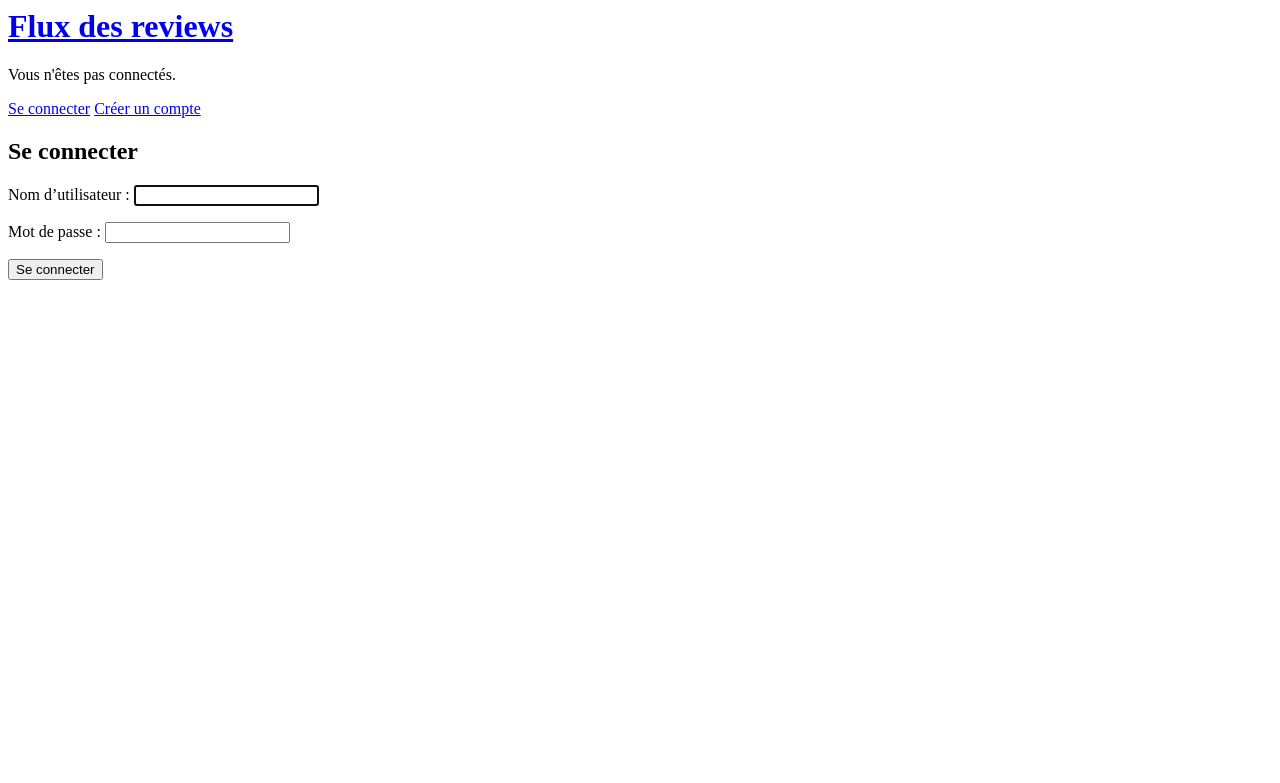
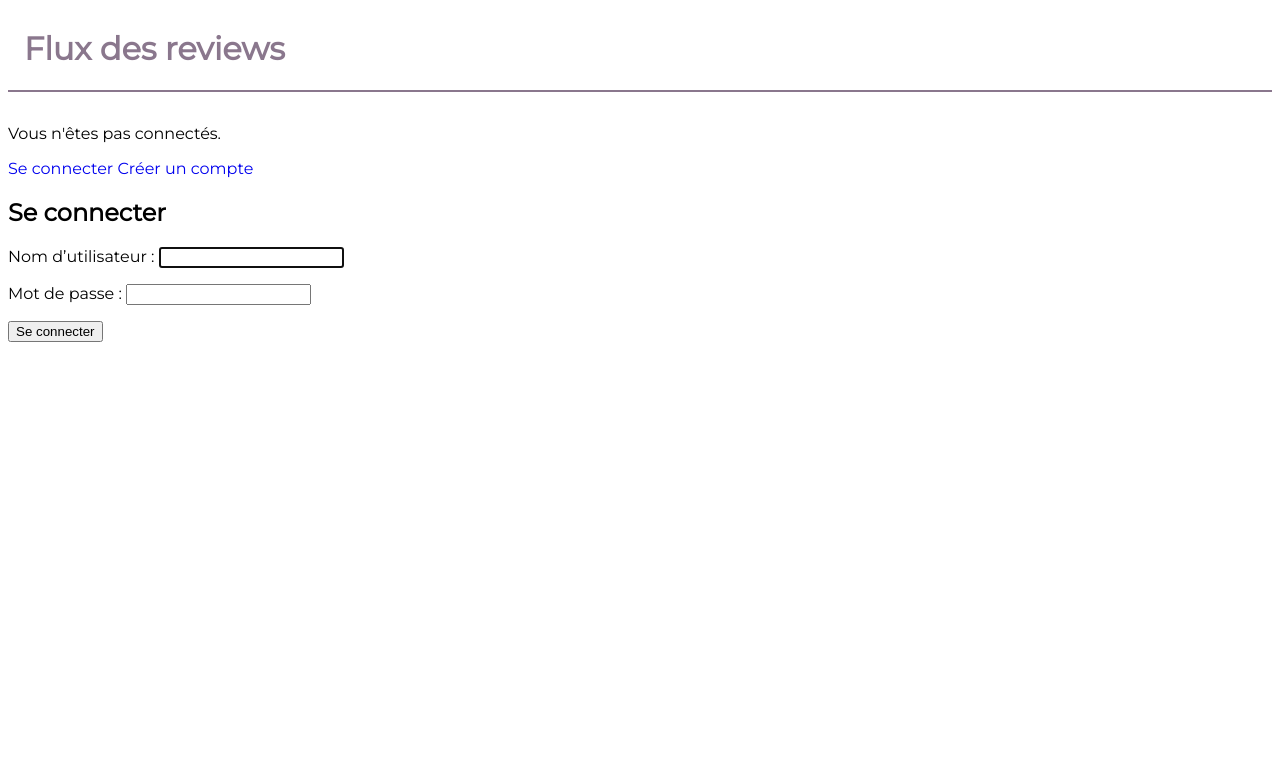
Before and after one commit to ClaireRuysschaert/P9_OC_LITReview, a Django app: page / in a window 1280 px wide. Shown: the top 783 px of the page. Run offline with Django 4.2, Linux system fonts and the light colour scheme.

Commit message:
style: base styles implementation

```diff
--- /dev/null
+++ b/static/css/base.css
@@ -0,0 +1,20 @@
+body {
+    font-family: 'Montserrat', sans-serif;
+    font-size: 16px;
+}
+
+header {
+    border-bottom: 2px solid #8a778d;
+    margin-bottom: 2rem;
+    display: flex;
+}
+
+a {
+    text-decoration: none;
+}
+
+
+header h1 a {
+    color: #8a778d;
+    margin: 1rem;
+}
--- a/templates/base.html
+++ b/templates/base.html
@@ -1,6 +1,9 @@
+{% load static %}
 <html>
 	<head>
         <title>LITReview</title>
+		<link href="https://fonts.googleapis.com/css2?family=Montserrat&display=swap" rel="stylesheet">
+		<link rel="stylesheet" href="{% static 'css/base.css' %}">
     </head>
 	<body>
 		<div>
```
